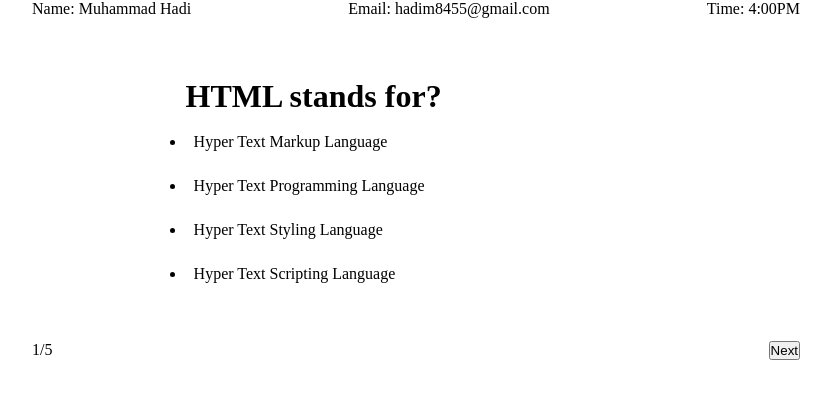
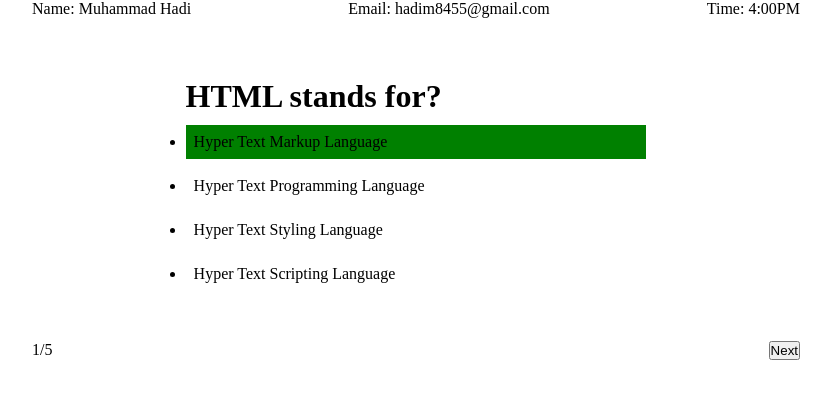
Before and after one commit to hadim8455/Quiz-App, a plain HTML site: page index.html in a window 1280 px wide. Both pictures are taken after a click on the item "Hyper Text Markup Language". Shown: the whole page, without its empty margins (224-1055 px from the left). Drawn offline with Linux system fonts and the light colour scheme.

Commit message:
Quiz App UI Complete Functionality Pending

```diff
--- a/app.js
+++ b/app.js
@@ -75,7 +75,7 @@ function renterUI(){
 
     for(var key in optionsList){
         console.log("loop", optionsList[key])
-        options.innerHTML += `<li>${optionsList[key]}</li>`
+        options.innerHTML += `<li onclick="checkAnswer(this)">${optionsList[key]}</li>`
     }
 }
 function nextQues(){
@@ -85,3 +85,24 @@ function nextQues(){
     count.innerHTML = `<p>${indexNumber + 1}/${quizQuestions.length}</p>`
 
 }
+function checkAnswer(ele){
+
+    const userAnswer = ele.innerHTML
+    const actualAnswer = quizQuestions[indexNumber].answer
+
+    if(userAnswer === actualAnswer){
+        ele.style.background = "Green"
+    }else{
+       ele.style.background = "Red"
+    }
+
+    const allList = document.getElementById("options")
+    console.log("demo",allList.childNodes)
+    allList.style.pointerEvents = "none"
+
+
+
+
+
+
+}
--- a/style.css
+++ b/style.css
@@ -29,8 +29,10 @@ li{
     margin-top: 10px;
     padding: 8px;
     cursor: pointer;
+    /* pointer-events: none; */
 }
 li:hover{
     transform: scale(1.05);
     transition: all 0.3s ease;
+
 }
```
